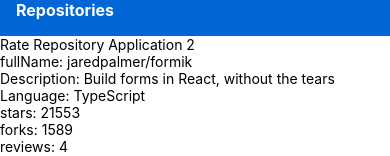
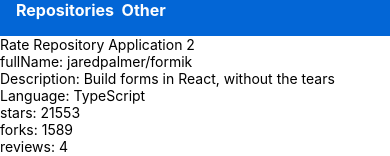
Before and after one commit to tylersernett/fso-part10-react-native, a React Native app in the folder rate-repository-app/: screen / in a window 390 px wide. Shown: the top 156 px of the page. Built offline with nearby package versions, Linux system fonts and the light colour scheme.

Commit message:
Extract AppBarTab to new component

```diff
--- a/rate-repository-app/src/components/AppBar.jsx
+++ b/rate-repository-app/src/components/AppBar.jsx
@@ -1,4 +1,4 @@
-import { View, StyleSheet } from 'react-native';
+import { View, StyleSheet, Pressable } from 'react-native';
 import Constants from 'expo-constants';
 import theme from '../theme';
 import Text from './Text';
@@ -7,20 +7,31 @@
 
 const styles = StyleSheet.create({
   container: {
-    paddingTop: Constants.statusBarHeight*2,
+    paddingTop: Constants.statusBarHeight * 2,
     paddingBottom: paddingValue,
     paddingLeft: paddingValue,
     backgroundColor: theme.colors.primary,
+    display: 'flex',
+    flexDirection: 'row'
   },
   // ...
 });
 
+const AppBarTab = ({children}) => {
+  return <Pressable>
+    <Text fontWeight="bold" fontSize="subheading" color="textLight">
+      {children} &nbsp;
+    </Text>
+  </Pressable>
+}
+
 const AppBar = () => {
-  return <View style={styles.container}>
-    <Text fontWeight="bold" fontSize="subheading" color="textLight">
-      Repositories
-    </Text>
-  </View>;
+  return (
+    <View style={styles.container}>
+      <AppBarTab>Repositories</AppBarTab>
+      <AppBarTab>Other</AppBarTab>
+    </View>
+  );
 };
 
 export default AppBar;
```
